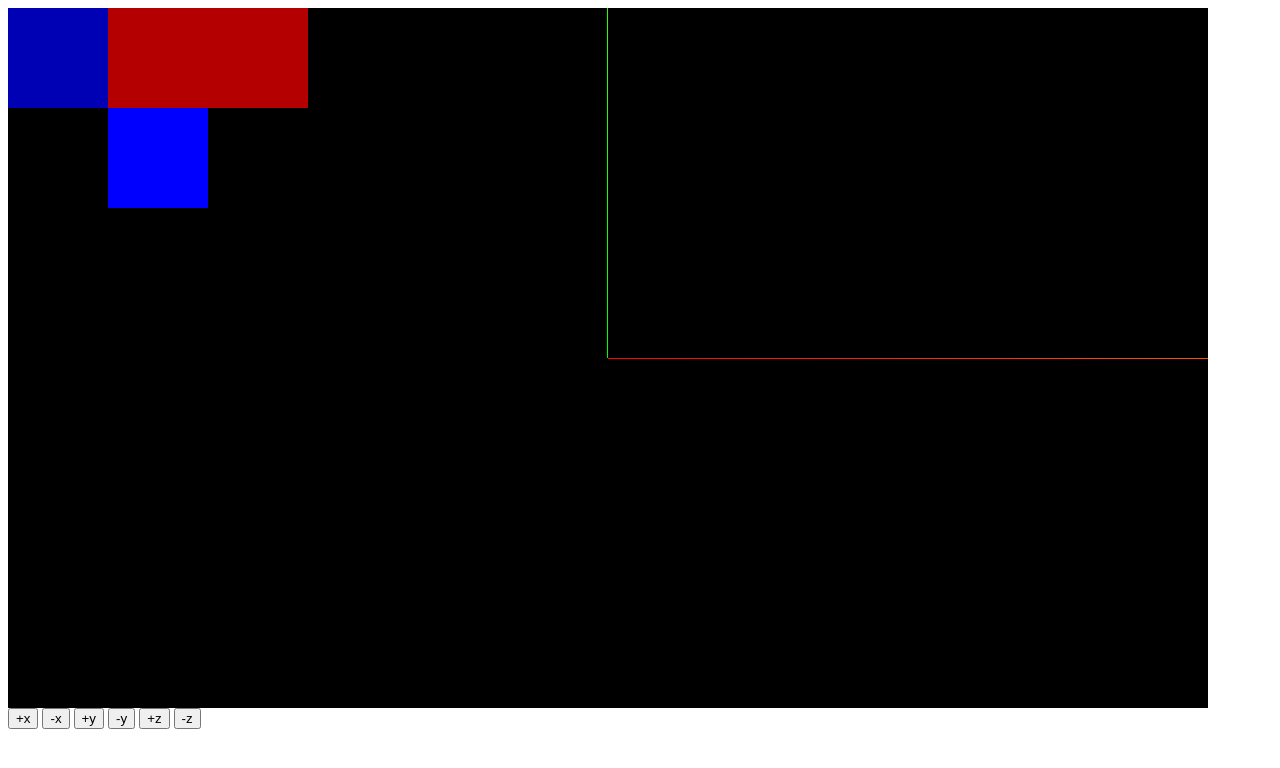
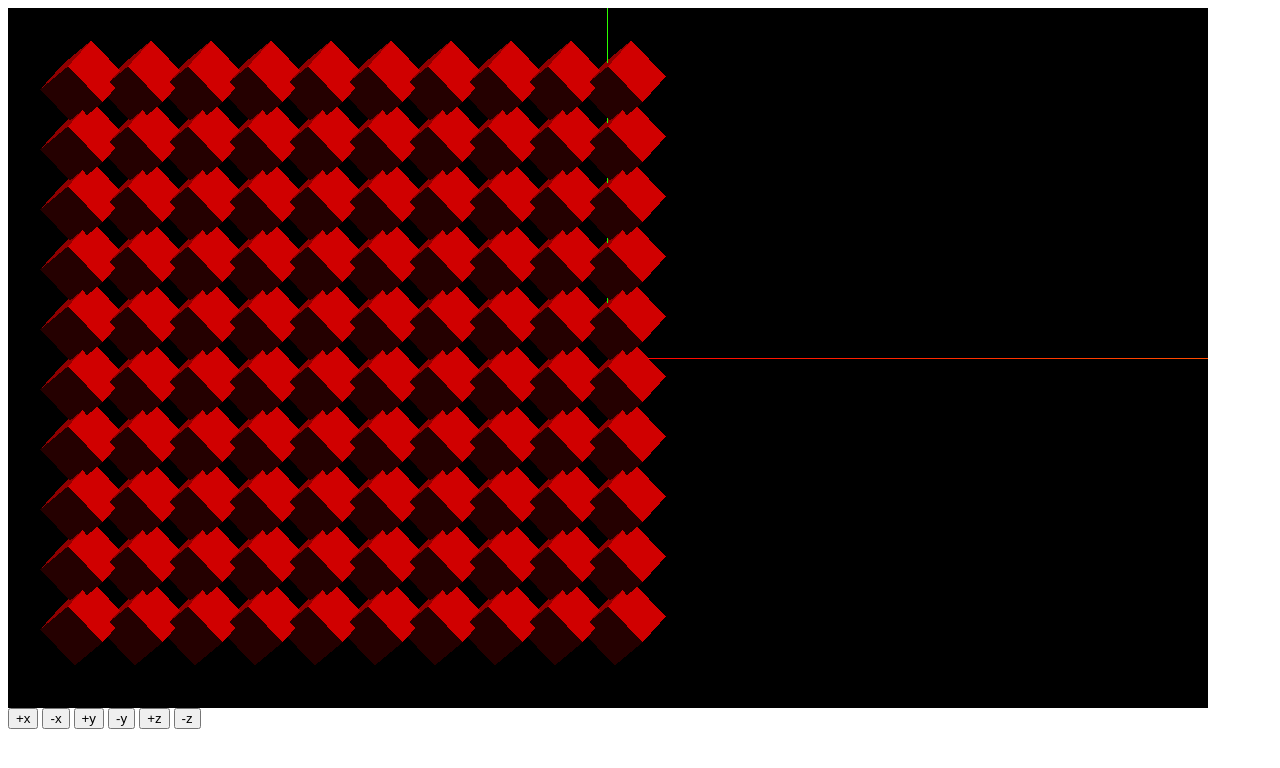
Before and after one commit to TakahiroSato/webgl_test, a website: page index.html in a window 1280 px wide. Drawn offline with Linux system fonts and the light colour scheme; animation ran at ten frames a second.

Commit message:
[wip]snakegame

```diff
--- a/index.html
+++ b/index.html
@@ -13,7 +13,7 @@
             height: 700px;
         }
     </style>
-    <script src="js/thrjs2d.js"></script>
+    <script src="js/threeJsFor2D.js"></script>
 </head>
 
 <body>
@@ -25,6 +25,7 @@
     <input type="button" value="+z" id="button3">
     <input type="button" value="-z" id="button6">
     <!--script src="js/0326.js"></script-->
-    <script src="js/0405.js"></script>
+	<!--script src="js/0405.js"></script-->
+	<script src="js/snakegame.js"></script>
 </body>
 </html>
--- a/js/0405.js
+++ b/js/0405.js
@@ -1,5 +1,5 @@
-/* globals thrjs2d, $ */
-var threejs = thrjs2d;
+/* globals threeJsFor2D, $ */
+var threejs = threeJsFor2D;
 threejs.init("canvas");
 
 threejs.fillStyle = "#0000ff";
--- /dev/null
+++ b/js/snakegame.js
@@ -0,0 +1,40 @@
+/* globals threeJsFor2D, $ */
+var threejs = threeJsFor2D;
+threejs.init("canvas");
+
+var mapWidth = 10;
+var mapHeight = 10;
+var map = [];
+
+for(var i = 0; i < mapHeight; i++){
+	var row = new Array(mapWidth);
+	row.fill(0);
+	map[i] = row;
+}
+
+var boxs = new Array(mapWidth*mapHeight);
+for(i = 0; i < mapHeight; i++){
+	for(var j = 0; j < mapWidth; j++){
+		boxs[i * mapWidth + j] = threejs.drawBox(j*(50+10)+50, i*(50+10)+50, 50, 50, 50, "#ff0000");
+	}
+}
+
+var x = 0;
+var y = 0;
+var z = 0;
+function setAnimation(){
+	x += 0.05;
+	y += 0.05;
+	z += 0.05;
+	for(i = 0; i < mapHeight; i++){
+		for(j = 0; j < mapWidth; j++){
+			boxs[i*mapWidth +j].setRotation(x, y, z);
+		}
+	}
+}
+
+(function loop() {
+	setAnimation();
+	threejs.render();
+	requestAnimationFrame(loop);
+})();
--- a/js/thrjs2d.js
+++ b/js/threeJsFor2D.js
@@ -1,6 +1,6 @@
-/* globals THREE, $ */
+/* globals THREE */
 
-var thrjs2d = (function() {
+var threeJsFor2D = (function() {
 	var renderer;
 	var scene;
 	var camera;
@@ -45,7 +45,7 @@ var thrjs2d = (function() {
 			isEmpty: function(){
 				return this.mesh === null ? true : false;
 			}
-		}
+		};
 	}
 
 	return retObj = {
@@ -77,13 +77,13 @@ var thrjs2d = (function() {
 			camera.position.set(-x,y,height/2+z);
 		},
 		moveTo:function(x, y){
-			this.sx = x;
-			this.sy = y;
+			sx = x;
+			sy = y;
 		},
 		lineTo:function(x, y){
-			this.drawLine(this.sx, this.sy, x, y, this.lineWidth, this.fillStyle);
-			this.sx = x;
-			this.sy = y;
+			this.drawLine(sx, sy, x, y, this.lineWidth, this.fillStyle);
+			sx = x;
+			sy = y;
 		},
 		drawLine:function(sx, sy, dx, dy, w, color){
 			dy *= -1;
@@ -138,7 +138,7 @@ var thrjs2d = (function() {
 				this.rotation.y = y;
 				this.rotation.z = z;
 			}
-			obj.mesh.setPos(x, y, z);
+			obj.mesh.setPos(x, y, 0);
 			objectsArray.push(obj);
 			return obj;
 		},
```
